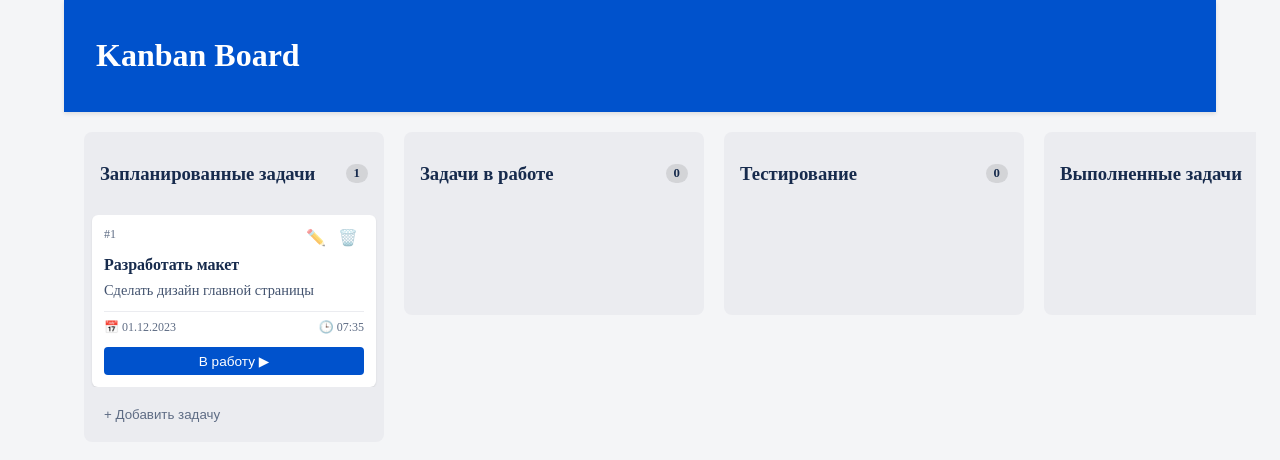
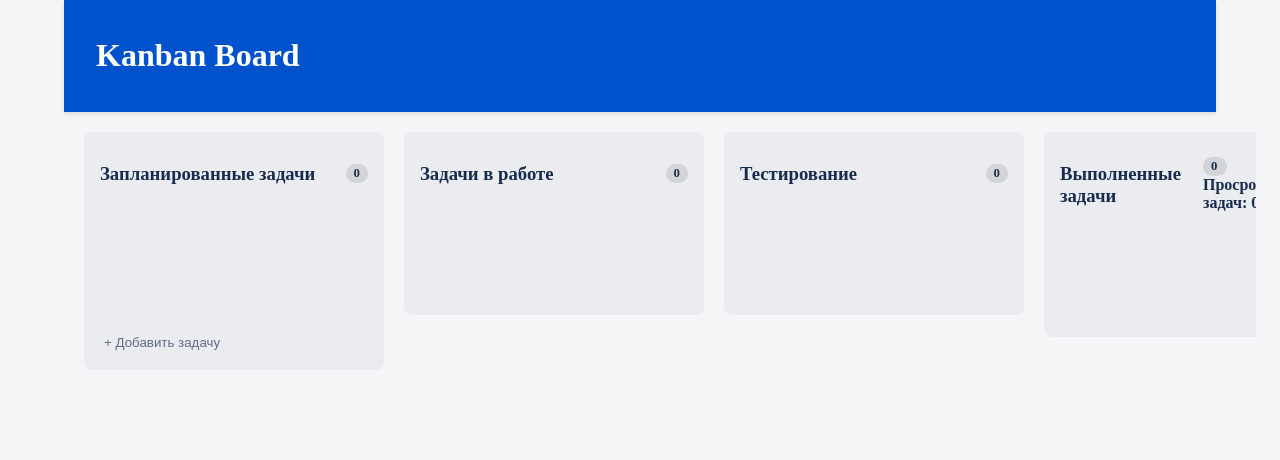
Before and after one commit to Korkin-Igor/kanban, a Vue app: page / in a window 1280 px wide. Shown: the top 460 px of the page. Built offline with nearby package versions, Linux system fonts and the light colour scheme.

Commit message:
Add counter overdueded tasks

```diff
--- a/src/components/KanbanColumn.vue
+++ b/src/components/KanbanColumn.vue
@@ -42,7 +42,17 @@ const onDrop = (e) => {
   >
     <div class="column-header">
       <h3>{{ column.title }}</h3>
-      <span class="count">{{ tasks.length }}</span>
+      <div class="header-stats">
+        <span class="count">{{ tasks.length }}</span>
+        <span
+            v-if="column.id === 'done'"
+            class="overdue-count"
+            :class="{ 'has-overdue': store.countOverduedTasks > 0 }"
+            :title="`${store.countOverduedTasks} просроченных задач`"
+        >
+          Просроченых задач: {{ store.countOverduedTasks }}
+        </span>
+      </div>
     </div>
 
     <div class="task-list">
@@ -92,11 +102,17 @@ const onDrop = (e) => {
   font-weight: 600;
 }
 
+.header-stats {
+  display: flex;
+  flex-direction: column;
+}
+
 .count {
   background: rgba(0,0,0,0.1);
   padding: 2px 8px;
   border-radius: 12px;
   font-size: 0.8rem;
+  max-width: 8px;
 }
 
 .task-list {
--- a/src/composables/useKanbanStore.js
+++ b/src/composables/useKanbanStore.js
@@ -1,19 +1,8 @@
 // src/composables/useKanbanStore.js
-import { reactive, ref } from 'vue';
+import {computed, reactive, ref} from 'vue';
 
 export function useKanbanStore() {
-    const tasks = reactive([
-        {
-            id: 1,
-            title: "Разработать макет",
-            description: "Сделать дизайн главной страницы",
-            deadline: "2023-12-01",
-            status: "planned",
-            createdAt: new Date().toISOString(),
-            updatedAt: new Date().toISOString(),
-            returnReason: ""
-        }
-    ]);
+    const tasks = reactive([]);
 
     const columns = [
         { id: 'planned', title: 'Запланированные задачи' },
@@ -25,6 +14,15 @@ export function useKanbanStore() {
     const isModalOpen = ref(false);
     const currentTask = ref(null);
     const isCreating = ref(false);
+
+    const countOverduedTasks = computed(() => {
+        const now = new Date();
+        return tasks.filter(task => {
+            if (task.status !== 'done' || !task.deadline) return false;
+            const deadline = new Date(task.deadline);
+            return now > deadline;
+        }).length;
+    });
 
     // Для Drag-and-Drop
     const draggedTaskId = ref(null);
@@ -85,7 +83,7 @@ export function useKanbanStore() {
         }
     };
 
-    // Новый метод для Drag-and-Drop
+    // метод для Drag-and-Drop
     const handleDrop = (taskId, newStatus) => {
         // Проверка: нельзя перетаскивать в ту же колонку
         const task = tasks.find(t => t.id === taskId);
@@ -109,6 +107,7 @@ export function useKanbanStore() {
         currentTask,
         isCreating,
         draggedTaskId,
+        countOverduedTasks,
         createTask,
         updateTask,
         deleteTask,
```
